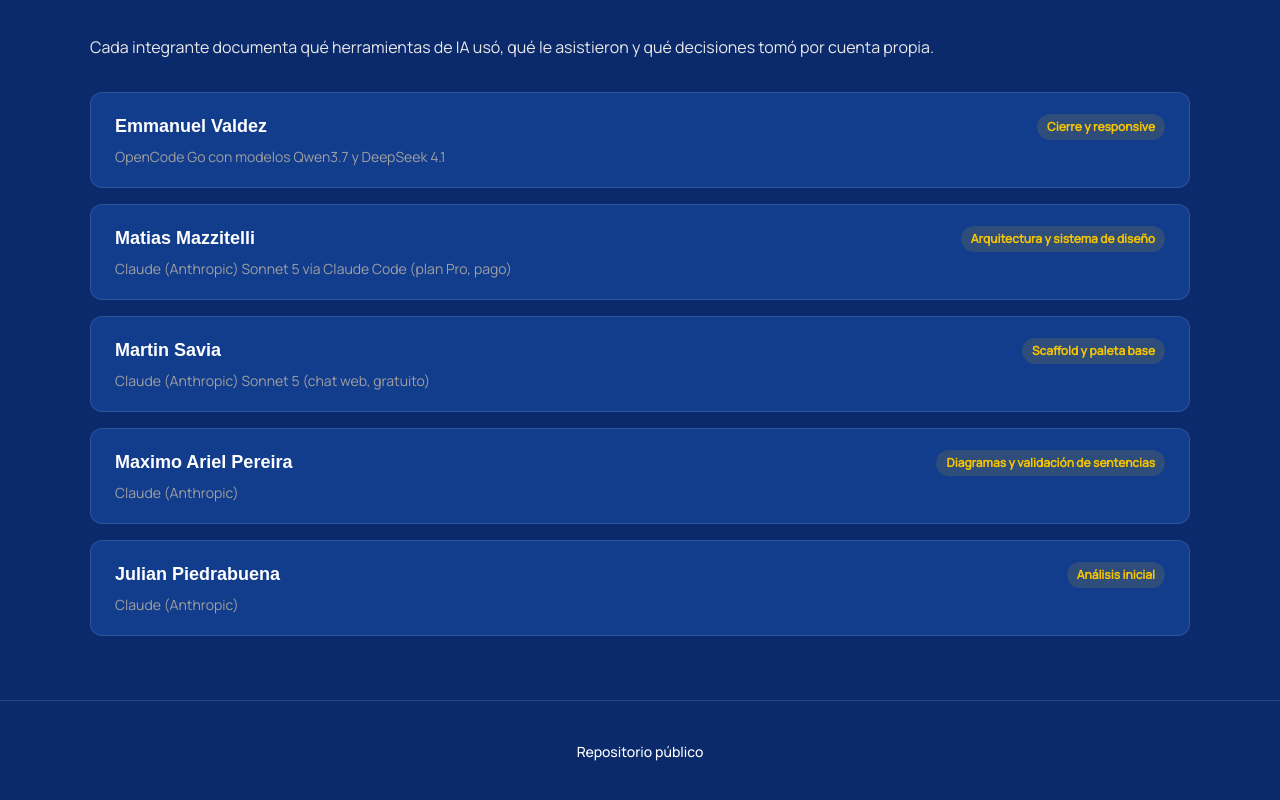
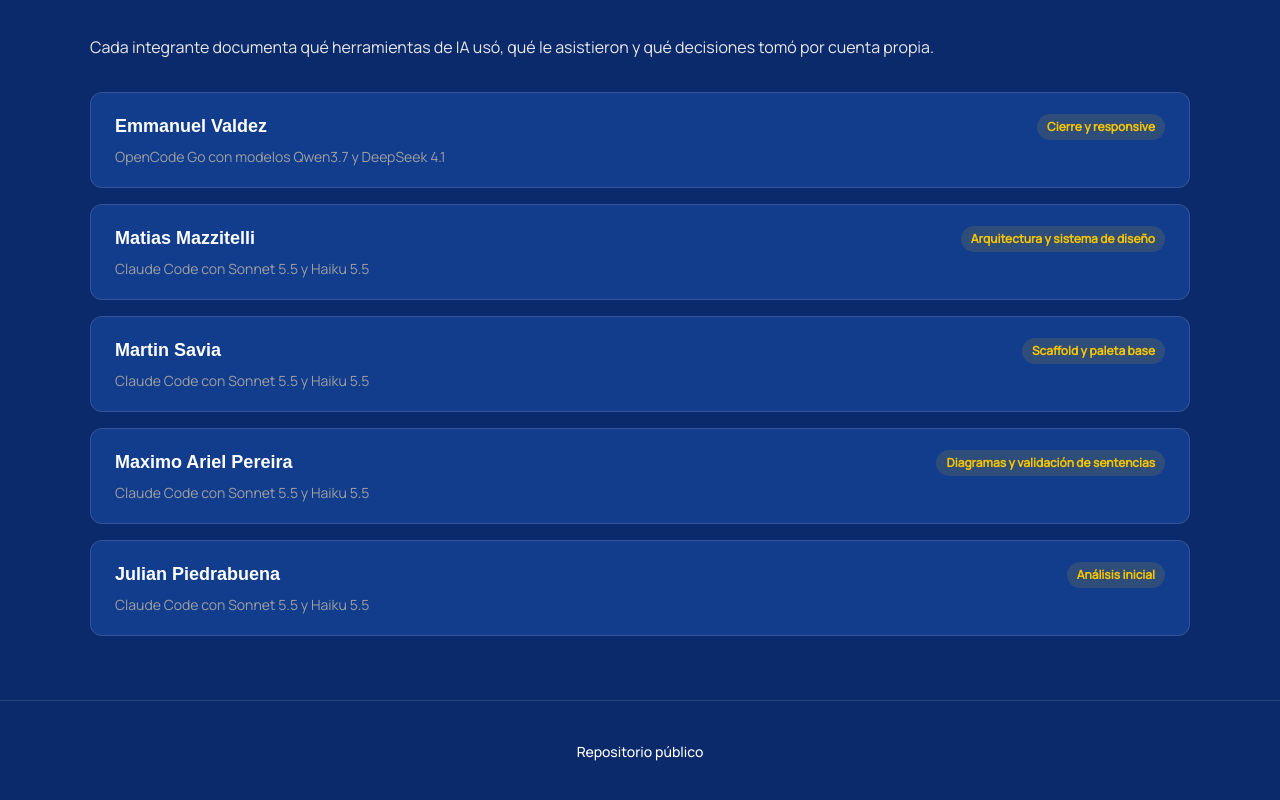
Before and after one commit to Emmanuel-Valdez/matchdeverdad-landing, a React (Vite) app: page / in a window 1280 px wide. Shown: the part 5007-5807 px from the top of the page. Built offline with nearby package versions, Linux system fonts and the light colour scheme; a web font is replaced by a local one.

Commit message:
docs: actualizar integrantes y modelos de IA en README y UsoIA

```diff
--- a/src/components/UsoIA.jsx
+++ b/src/components/UsoIA.jsx
@@ -18,7 +18,7 @@ const integrantesIA = [
   {
     nombre: 'Matias Mazzitelli',
     github: 'mdev-repos',
-    herramientas: 'Claude (Anthropic) Sonnet 5 vía Claude Code (plan Pro, pago)',
+    herramientas: 'Claude Code con Sonnet 5.5 y Haiku 5.5',
     destacado: 'Arquitectura y sistema de diseño',
     asistio: [
       'Revisión de la arquitectura del repo: estructura de componentes, separación de concerns',
@@ -32,7 +32,7 @@ const integrantesIA = [
   {
     nombre: 'Martin Savia',
     github: 'martin-2t',
-    herramientas: 'Claude (Anthropic) Sonnet 5 (chat web, gratuito)',
+    herramientas: 'Claude Code con Sonnet 5.5 y Haiku 5.5',
     destacado: 'Scaffold y paleta base',
     asistio: [
       'Scaffold inicial del proyecto: Vite + React, estructura de carpetas',
@@ -46,7 +46,7 @@ const integrantesIA = [
   {
     nombre: 'Maximo Ariel Pereira',
     github: 'PereiraMax',
-    herramientas: 'Claude (Anthropic)',
+    herramientas: 'Claude Code con Sonnet 5.5 y Haiku 5.5',
     destacado: 'Diagramas y validación de sentencias',
     asistio: [
       'Decisiones sobre la sección de Diagramas de Flujo: estructura de nodos, flechas, ramas',
@@ -60,7 +60,7 @@ const integrantesIA = [
   {
     nombre: 'Julian Piedrabuena',
     github: 'juliganSW',
-    herramientas: 'Claude (Anthropic)',
+    herramientas: 'Claude Code con Sonnet 5.5 y Haiku 5.5',
     destacado: 'Análisis inicial',
     asistio: [
       'Elaboración del análisis inicial que sirvió como base para la resolución del trabajo',
```
Also changed, not shown: 1 other file (tests, documents, lock files or other folders).
